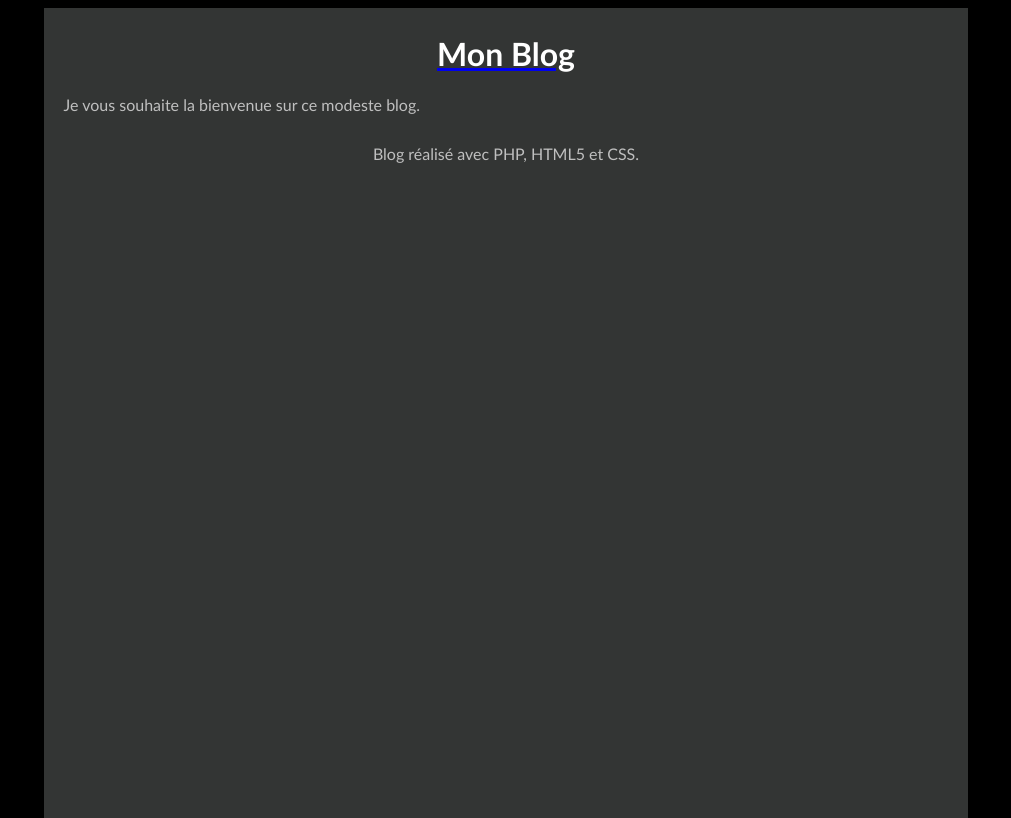
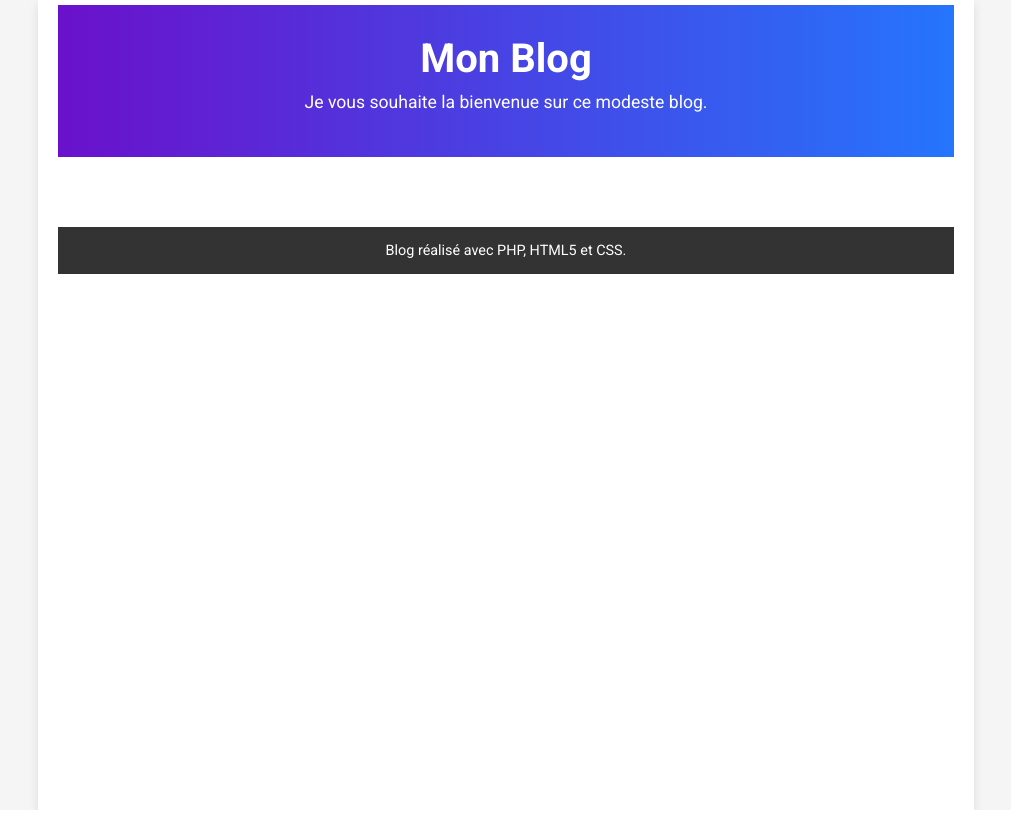
Before and after one commit to zohra-sudo/Blog_mvc, a PHP site: page /gabarit.php in a window 1280 px wide. Shown: the whole page, without its empty margins (134-1145 px from the left). Run offline with PHP 8.4, Linux system fonts and the light colour scheme; data that the repository does not hold is empty.

Commit message:
adding gabarit template

```diff
--- a/MonBlog-sans-mvc/style.css
+++ b/MonBlog-sans-mvc/style.css
@@ -13,7 +13,7 @@ html, body {
 
 body {
     color: #bfbfbf;
-    background: black;
+    background: lightblue;
     font-family: 'Futura-Medium', 'Futura', 'Trebuchet MS', sans-serif;
 }
 
@@ -27,7 +27,7 @@ h1 {
 
 #global {
     min-height: 100%;  /* Voir commentaire sur html et body plus haut */
-    background: #333534;
+    background: #ced8d3;
     width: 70%;
     margin: auto;	/* Permet de centrer la div */
     text-align: justify;
--- a/gabarit.php
+++ b/gabarit.php
@@ -2,8 +2,82 @@
 <html lang="fr">
 <head>
 <meta charset="UTF-8" />
+<meta name="viewport" content="width=device-width, initial-scale=1.0">
+<title><?= $titre ?></title>
+<link href="https://fonts.googleapis.com/css2?family=Roboto:wght@400;700&display=swap" rel="stylesheet">
 <link rel="stylesheet" href="style.css" />
-<title><?= $titre ?></title> <!-- Élément spécifique -->
+<style>
+    /* Style général */
+    body {
+        font-family: 'Roboto', sans-serif;
+        margin: 0;
+        padding: 0;
+        background-color: #f5f5f5;
+        color: #333;
+    }
+
+    #global {
+        max-width: 1000px;
+        margin: 0 auto;
+        background-color: #fff;
+        box-shadow: 0 4px 10px rgba(0,0,0,0.1);
+    }
+
+    header {
+        background: linear-gradient(90deg, #6a11cb, #2575fc);
+        color: white;
+        padding: 30px 20px;
+        text-align: center;
+    }
+
+    header h1 {
+        margin: 0;
+        font-size: 2.5em;
+    }
+
+    header p {
+        margin-top: 10px;
+        font-size: 1.1em;
+    }
+
+    #contenu {
+        padding: 20px 30px;
+        line-height: 1.7;
+    }
+
+    footer#piedBlog {
+        background-color: #333;
+        color: #fff;
+        text-align: center;
+        padding: 15px 20px;
+        font-size: 0.9em;
+    }
+
+    a {
+        color: inherit;
+        text-decoration: none;
+    }
+
+    a:hover {
+        text-decoration: underline;
+    }
+
+    /* Quelques styles pour le contenu dynamique */
+    h2 {
+        color: #2575fc;
+        margin-top: 30px;
+    }
+
+    p {
+        margin-bottom: 15px;
+    }
+
+    .article {
+        border-bottom: 1px solid #ddd;
+        padding-bottom: 20px;
+        margin-bottom: 20px;
+    }
+</style>
 </head>
 <body>
 <div id="global">
@@ -11,11 +85,13 @@
         <a href="index.php"><h1 id="titreBlog">Mon Blog</h1></a>
         <p>Je vous souhaite la bienvenue sur ce modeste blog.</p>
     </header>
+
     <div id="contenu">
-<?= $contenu ?> <!-- Élément spécifique -->
+        <?= $contenu ?> <!-- Contenu dynamique -->
     </div>
-<footer id="piedBlog"> Blog
-réalisé avec PHP, HTML5 et CSS.
+
+    <footer id="piedBlog">
+        Blog réalisé avec PHP, HTML5 et CSS.
     </footer>
 </div> <!-- #global -->
 </body>
```
Lines whose indentation alone changed are shown as unchanged.
